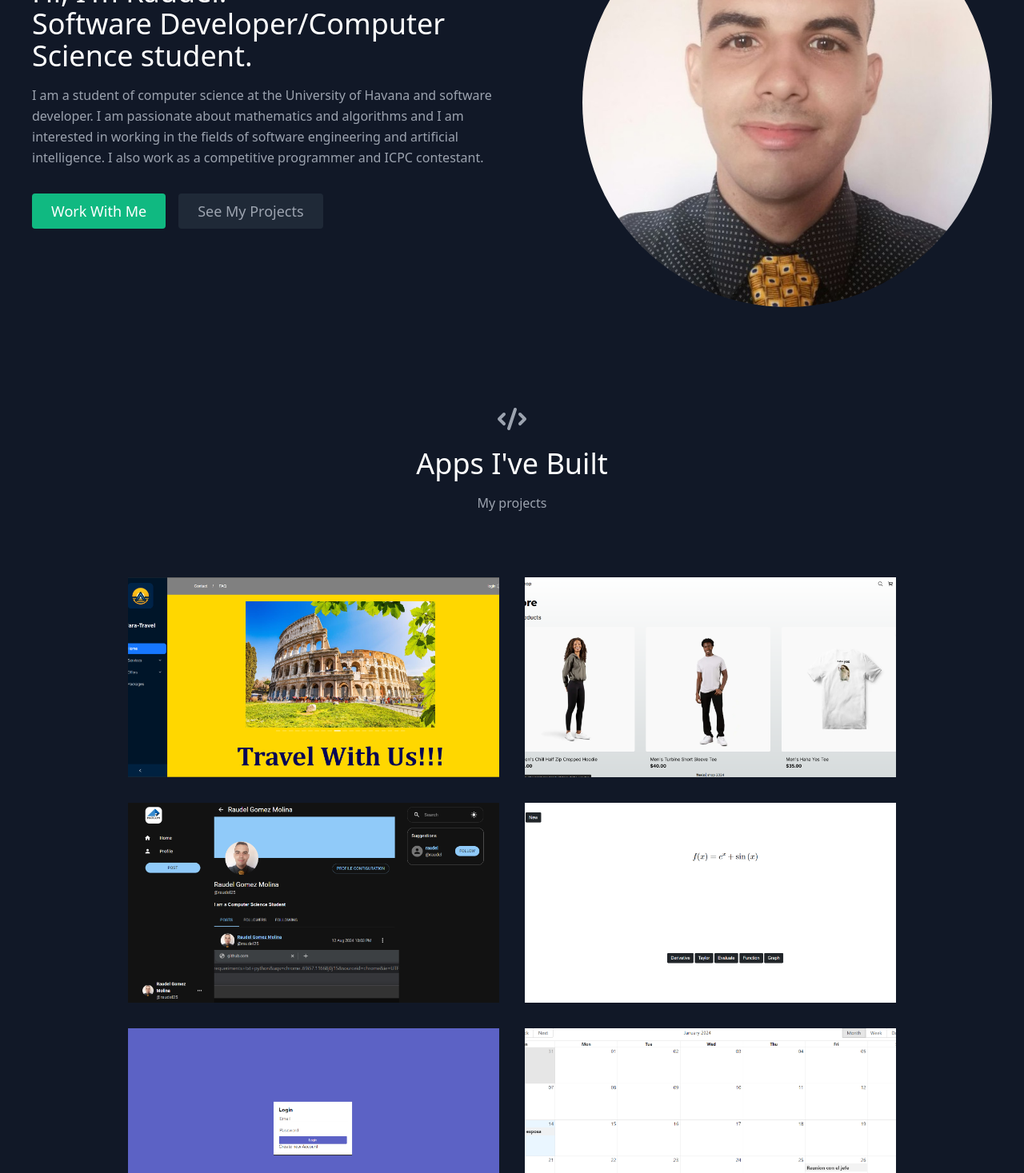
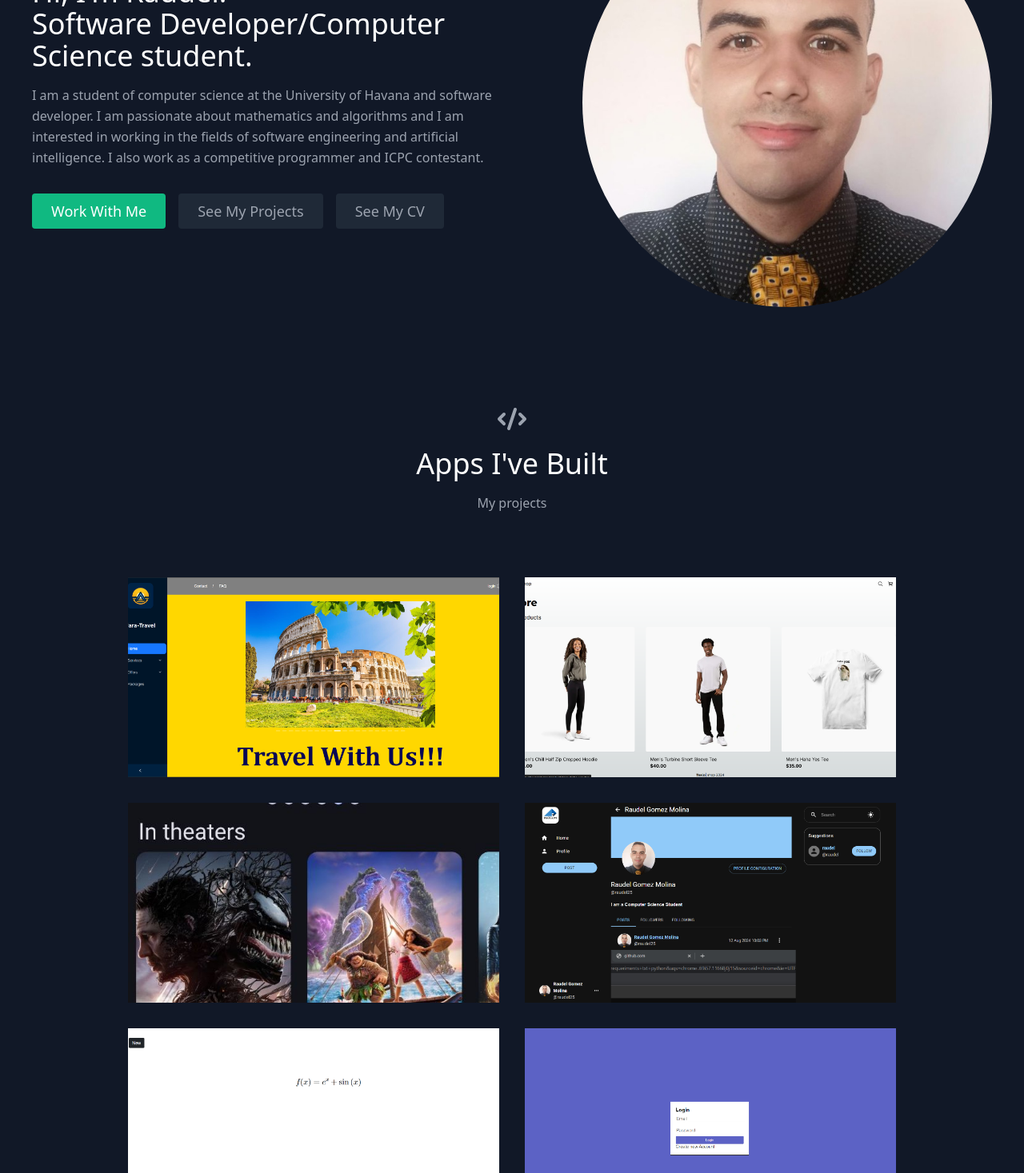
Before and after one commit to raudel25/my-portfolio, a React (Create React App) app: page / in a window 1280 px wide. Shown: the part 280-1747 px from the top of the page at 80% size. Built offline with nearby package versions, Linux system fonts and the light colour scheme.

Commit message:
add cinemapedia

```diff
--- a/src/components/About.js
+++ b/src/components/About.js
@@ -1,4 +1,5 @@
 import React from "react";
+import { cvLink } from "../data";
 
 export default function About() {
   return (
@@ -30,6 +31,13 @@ export default function About() {
             >
               See My Projects
             </a>
+            <a
+              href={cvLink}
+              target="_blank"
+              className="ml-4 inline-flex text-gray-400 bg-gray-800 border-0 py-2 px-6 focus:outline-none hover:bg-gray-700 hover:text-white rounded text-lg"
+            >
+              See My CV
+            </a>
           </div>
         </div>
         <div className="lg:max-w-lg lg:w-full md:w-1/2 w-5/6">
--- a/src/data.js
+++ b/src/data.js
@@ -1,3 +1,5 @@
+export const cvLink = "https://raudel25.github.io/my-cv/document.pdf";
+
 export const projects = [
   {
     title: "Travel Agency",
@@ -15,6 +17,14 @@ export const projects = [
     image: "./teslo-shop.png",
     sourceUrl: "https://github.com/raudel25/teslo-shop",
     liveUrl: "https://teslo-shop-phi.vercel.app/",
+  },
+  {
+    title: "Cinemapedia",
+    subtitle: "Flutter",
+    description: "A Movie Db client",
+    image: "./Cinemapedia.jpg",
+    sourceUrl: "https://github.com/raudel25/cinemapedia_app",
+    liveUrl: "https://github.com/raudel25/cinemapedia_app/releases",
   },
   {
     title: "Matcom Social",
```
Also changed, not shown: public/Cinemapedia.jpg (added).
